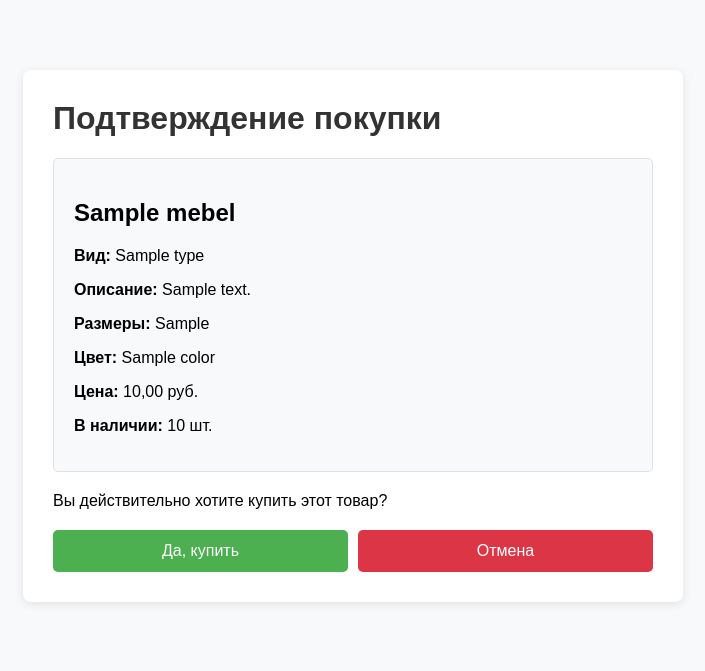
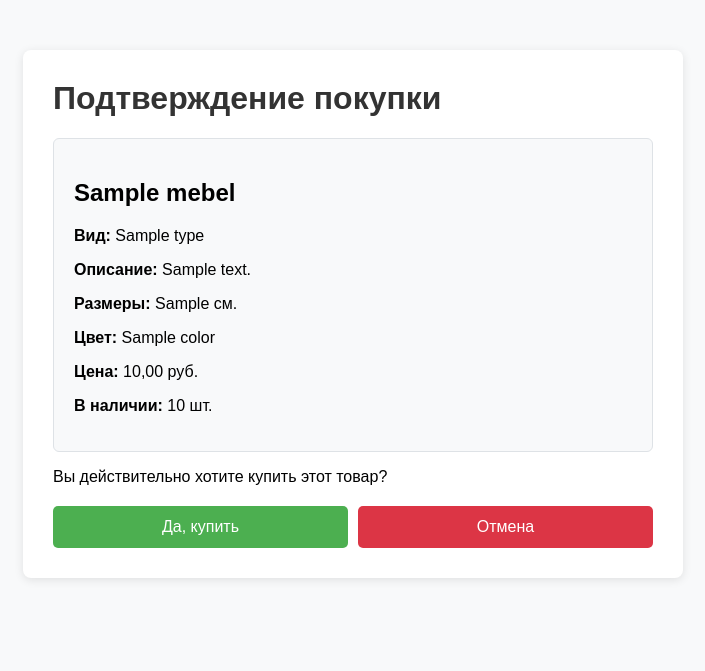
Before and after one commit to MarS10-01/MebelBy, a Django app: page /buy/1/ in a window 1280 px wide. Shown: the top 671 px of the page, without its empty margins (287-992 px from the left). Run offline with Django 5.2, Linux system fonts and the light colour scheme; tables that the repository leaves empty hold one stand-in row (values such as "Sample post").

Commit message:
changed the design

```diff
--- a/fproj/myapp/templates/buy_confirm.html
+++ b/fproj/myapp/templates/buy_confirm.html
@@ -7,7 +7,7 @@
         body {
             font-family: Arial, sans-serif;
             margin: 0;
-            padding: 20px;
+            padding: 0;
             background-color: #f8f9fa;
         }
         .container {
@@ -25,8 +25,8 @@
         .product-info {
             border: 1px solid #dee2e6;
             padding: 20px;
-            border-radius: 5px;
-            margin: 20px 0;
+            border-radius: 6px;
+            margin: 10px 0;
             background-color: #f8f9fa;
         }
         .buttons {
@@ -69,7 +69,7 @@
             <p><strong>Вид:</strong> {{ mebel.type.name }}</p>
             <p><strong>Описание:</strong> {{ mebel.summary }}</p>
             {% if mebel.size %}
-                <p><strong>Размеры:</strong> {{ mebel.size }}</p>
+                <p><strong>Размеры:</strong> {{ mebel.size }} см.</p>
             {% endif %}
             {% if mebel.color %}
                 <p><strong>Цвет:</strong> {{ mebel.color.name }}</p>
```
